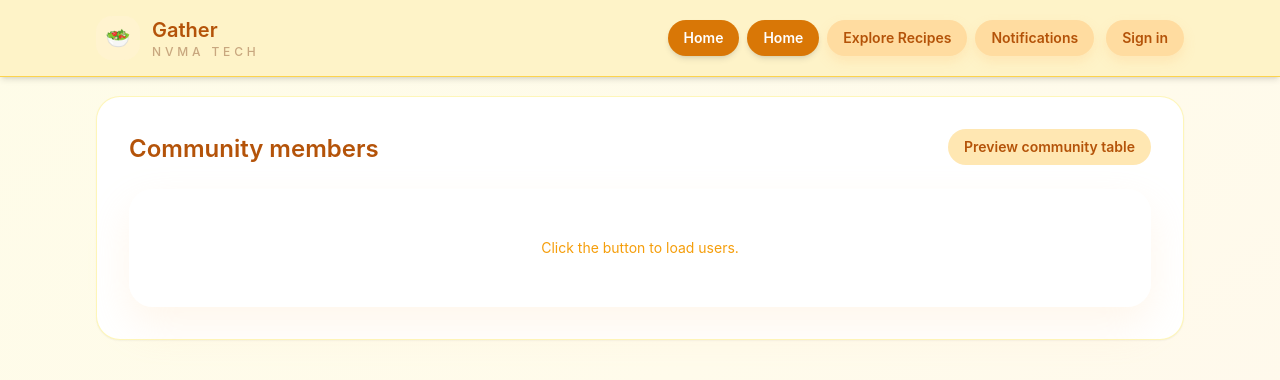
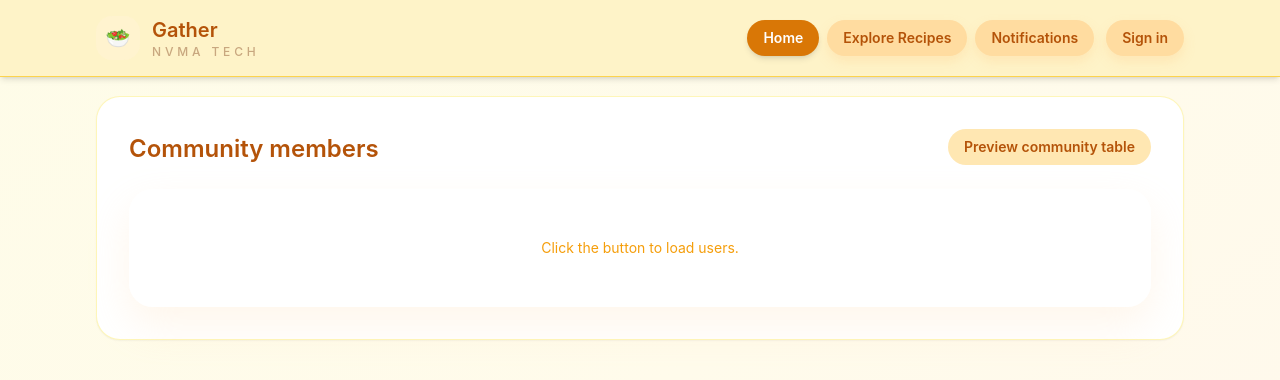
Before and after one commit to CS4800-Group8/Gather, a Next.js app: page / in a window 1280 px wide. Shown: the top 380 px of the page. Built offline with nearby package versions, Linux system fonts and the light colour scheme.

Commit message:
Delete duplicate Home tab

```diff
--- a/src/components/Header.tsx
+++ b/src/components/Header.tsx
@@ -107,12 +107,6 @@ export default function Header() {
 
         <div className="flex flex-wrap items-center justify-end gap-2 sm:gap-3">
           <nav className="flex flex-wrap items-center gap-2">
-            <Link
-              href="/"
-              className={isActive("/") ? activeNavClasses : baseNavClasses}
-            >
-              Home
-            </Link>
             {navLinks.map((item) => {
               // Hide Community tab if user is not logged in
               if (item.href === "/community" && !user) {
--- a/src/components/NotiCard.tsx
+++ b/src/components/NotiCard.tsx
@@ -7,7 +7,6 @@ import { useState } from "react"
 interface NotiCardProps {
   id: number
   message: string
-  type: string
   createdAt: string
   isRead: boolean
   onMarkRead: (id: number) => void
@@ -16,7 +15,6 @@ interface NotiCardProps {
 export default function NotiCard({
   id,
   message,
-  type,
   createdAt,
   isRead,
   onMarkRead,
```
